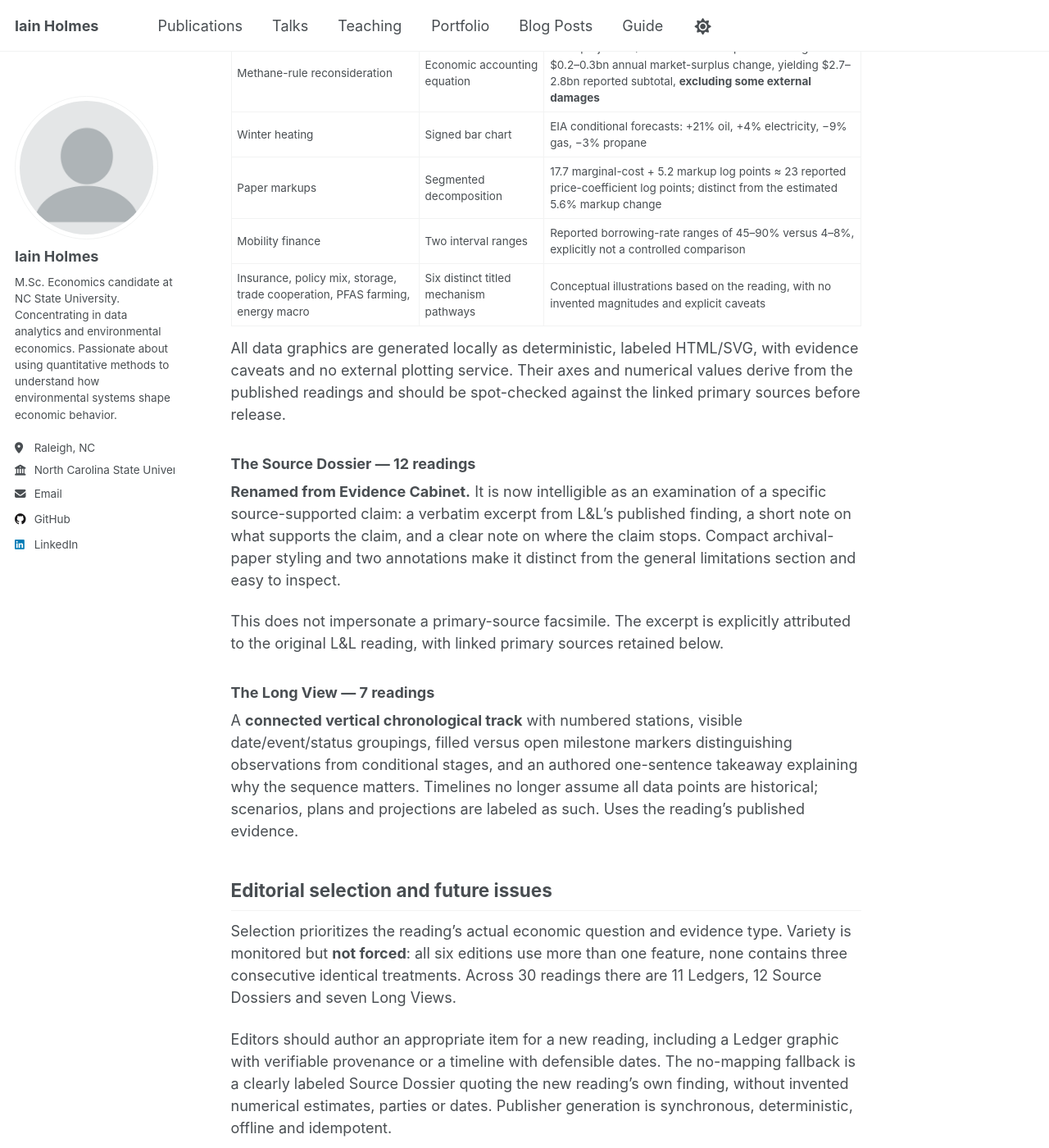
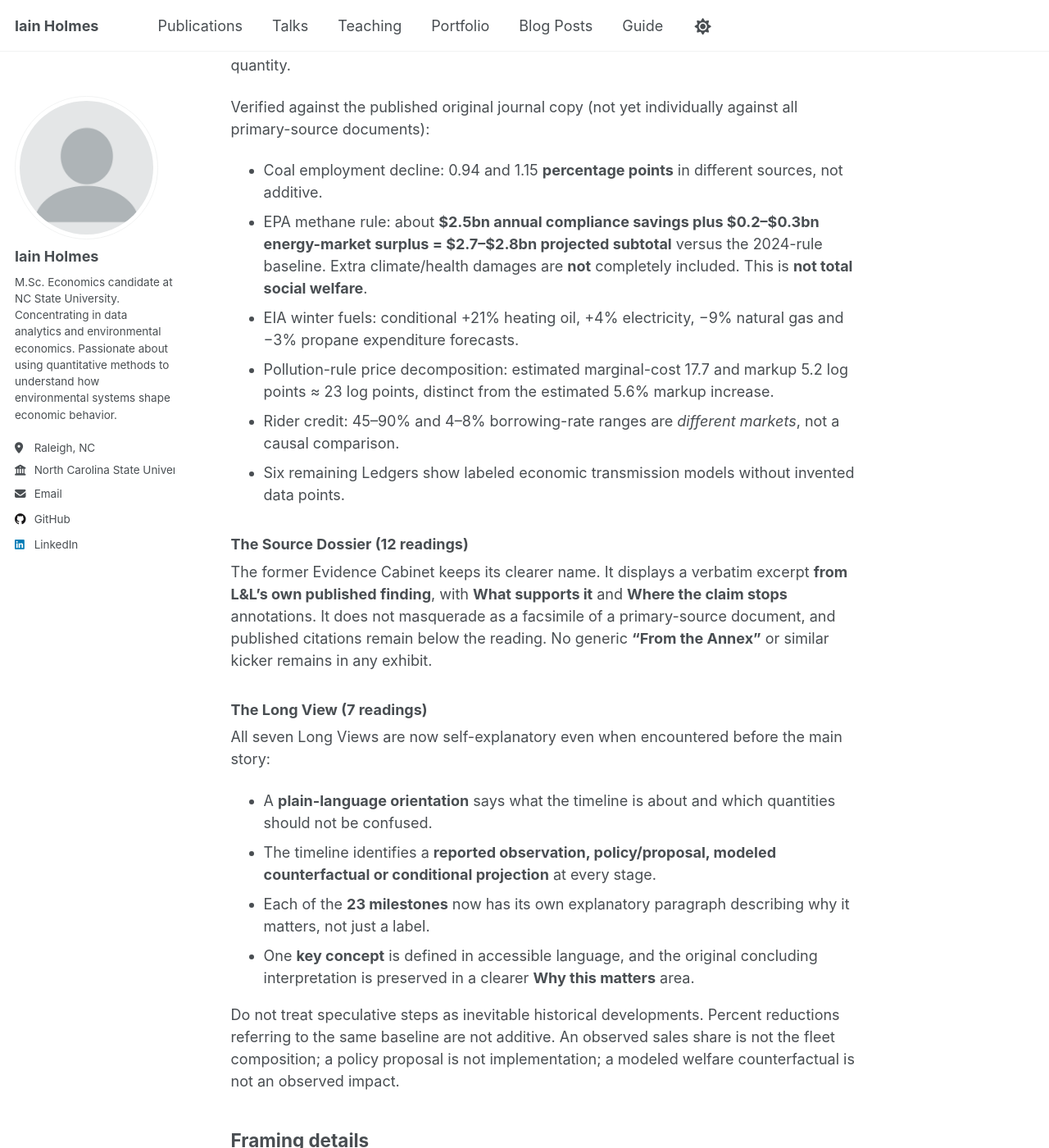
Before and after one commit to iainholmes/iainholmes.github.io, a Jekyll site: the page built from docs/ll-reading-exhibits-editorial-rotation-20261102.md, in a window 1280 px wide and 1400 px high, scrolled down 1397 px. Shown: the whole window at 82% size. Built offline with Jekyll 4.4.1, drawn with Linux system fonts in a browser that asks for light colours; nearby versions of some CDN libraries; our own code applies the rules of GitHub Pages for plain Markdown files; library files that are not in the unit come from our copies; a script that is not in the unit is left out; some of the changed text lies outside the part shown.

Commit message:
Document final guided-exhibit content, balanced framing and source-level acceptance checks

```diff
--- a/docs/ll-reading-exhibits-editorial-rotation-20261102.md
+++ b/docs/ll-reading-exhibits-editorial-rotation-20261102.md
@@ -1,76 +1,70 @@
-# Loblolly & Logit — Integrated Reading Spreads (PR #49)
+# Loblolly & Logit — Guided Reading Spreads (draft PR #49)
 
-**Review-only.** The draft branch is not the live periodical. Never merge until the actual page has been visually inspected and the article-specific figures have received editorial confirmation.
+**Status: review branch only. No merge or deployment.** This update responds to the user's direct inspection and preserves the current admired typography, palette, page width, and overall publication architecture.
 
-## Editorial design
+## The reading sequence
 
-The journal retains its outer page width, edition navigation, left and right vertical boundaries, enlarged mirrored copper terminals, typography, site identity, Research Notebook, Heron and Commonplace/Keep controls. All original author-written article text, figures and sources are preserved.
+1. **Original chapter title and evidence status** → a thin graduated horizontal rule with restrained copper/forest registration details.
+2. **Original finding / lead** → a separate delicate rule, connecting the headline to the research rather than boxing it into a card.
+3. **First research section** → if its authored heading is literally *Why it matters* (26 readings), the heading becomes a wide left title with its untouched explanatory paragraph to the right. The four other openings retain their specialized headings and existing sequential treatment.
+4. **Paired analytical spread** → original *Economic interpretation* and one appropriate reading exhibit. A subtly ruled seam gives the two sections separate editorial identities without another heavy panel. The Source Dossier, when selected, appears on the opposite side.
+5. **Original article figure(s)** → nine source-author visual/media sections retain their published markup after the spread.
+6. **Aligned evidence register** → *What the evidence does—and does not—say* and the *Research Notebook* begin on the same horizontal line, with complementary forest/copper/river borders. The existing Heron wrapper is nonsticky inside this specific pair.
+7. **Original source links**, unchanged.
 
-Each reading now follows a more intentionally composed rhythm:
+These changes affect presentation rather than rewriting the 30 published author-supplied readings.
 
-1. **Chapter header and finding:** clear typography and subtle horizontal rules.
-2. **Research / design / initial argument:** readable full-width narrative with a controlled line measure.
-3. **Asymmetrical analytical spread:** the existing *Economic interpretation* shares a composed editorial surface with one article-specific feature. The Source Dossier sits to the left; the Incidence Ledger or Long View sits to the right. The two sections form one spread rather than separate consecutive blocks.
-4. **Original figures** (where authored): retained after the interpretive stage, never replaced by the feature.
-5. **Evidence Register:** *What the evidence does—and does not—say* and *Research Notebook* share a horizontal starting line. When the Heron creates a `.margin` wrapper, the notebook remains in the same column.
-6. **Original source links:** unchanged.
+## Three recurring, article-specific exhibits
 
-At narrower viewports the analytical spread stacks instead of squeezing prose into tiny columns. At phone width it remains vertically legible. Print omits decorative framing and preserves actual content.
+### The Incidence Ledger (11 readings)
 
-## Three independently designed reading features
+Every Ledger now opens with an **authored beginner-friendly explanation of the economic question**, followed by its **source-grounded numerical figure, accounting identity, or explicitly non-numerical model**, a **How to read this** interpretation, the **incidence entries**, and one **defined key concept**.
 
-### The Incidence Ledger — 11 readings
+The ledger is tight: numerical figure in a subtle colored surface; compressed lines carry both the impact and evidence status; forest, river-blue and copper highlight separate parties/channels without changing the approved journal palette. Every graphic explicitly identifies whether it is an estimate, forecast, model mechanism or agency-projected quantity.
 
-**A tight, source-grounded economic graphic plus a compact two-part ledger**: affected party / actual or plausible incidence, with an evidence-status qualification on each entry. The chart/model is integral to the Ledger rather than an unrelated decoration.
+Verified against the published original journal copy (not yet individually against all primary-source documents):
 
-The eleven custom graphics include:
+- Coal employment decline: 0.94 and 1.15 **percentage points** in different sources, not additive.
+- EPA methane rule: about **$2.5bn annual compliance savings plus $0.2–$0.3bn energy-market surplus = $2.7–$2.8bn projected subtotal** versus the 2024-rule baseline. Extra climate/health damages are **not** completely included. This is **not total social welfare**.
+- EIA winter fuels: conditional +21% heating oil, +4% electricity, −9% natural gas and −3% propane expenditure forecasts.
+- Pollution-rule price decomposition: estimated marginal-cost 17.7 and markup 5.2 log points ≈ 23 log points, distinct from the estimated 5.6% markup increase.
+- Rider credit: 45–90% and 4–8% borrowing-rate ranges are *different markets*, not a causal comparison.
+- Six remaining Ledgers show labeled economic transmission models without invented data points.
 
-| Reading | Visual type | Evidence basis |
-|---|---|---|
-| Coal demand | Two-bar comparison | Mining-employment declines of 0.94 and 1.15 percentage points (different measures, not additive) |
-| Methane-rule reconsideration | Economic accounting equation | EPA's projected $2.5bn annual compliance savings and $0.2–0.3bn annual market-surplus change, yielding $2.7–2.8bn reported subtotal, **excluding some external damages** |
-| Winter heating | Signed bar chart | EIA conditional forecasts: +21% oil, +4% electricity, −9% gas, −3% propane |
-| Paper markups | Segmented decomposition | 17.7 marginal-cost + 5.2 markup log points ≈ 23 reported price-coefficient log points; distinct from the estimated 5.6% markup change |
-| Mobility finance | Two interval ranges | Reported borrowing-rate ranges of 45–90% versus 4–8%, explicitly not a controlled comparison |
-| Insurance, policy mix, storage, trade cooperation, PFAS farming, energy macro | Six distinct titled mechanism pathways | Conceptual illustrations based on the reading, with no invented magnitudes and explicit caveats |
+### The Source Dossier (12 readings)
 
-All data graphics are generated locally as deterministic, labeled HTML/SVG, with evidence caveats and no external plotting service. Their axes and numerical values derive from the published readings and should be spot-checked against the linked primary sources before release.
+The former Evidence Cabinet keeps its clearer name. It displays a verbatim excerpt **from L&L's own published finding**, with **What supports it** and **Where the claim stops** annotations. It does not masquerade as a facsimile of a primary-source document, and published citations remain below the reading. No generic **“From the Annex”** or similar kicker remains in any exhibit.
 
-### The Source Dossier — 12 readings
+### The Long View (7 readings)
 
-**Renamed from Evidence Cabinet.** It is now intelligible as an examination of a specific source-supported claim: a verbatim excerpt from L&L's published finding, a short note on what supports the claim, and a clear note on where the claim stops. Compact archival-paper styling and two annotations make it distinct from the general limitations section and easy to inspect.
+All seven Long Views are now self-explanatory even when encountered before the main story:
 
-This does not impersonate a primary-source facsimile. The excerpt is explicitly attributed to the original L&L reading, with linked primary sources retained below.
+- A **plain-language orientation** says what the timeline is about and which quantities should not be confused.
+- The timeline identifies a **reported observation, policy/proposal, modeled counterfactual or conditional projection** at every stage.
+- Each of the **23 milestones** now has its own explanatory paragraph describing why it matters, not just a label.
+- One **key concept** is defined in accessible language, and the original concluding interpretation is preserved in a clearer **Why this matters** area.
 
-### The Long View — 7 readings
+Do not treat speculative steps as inevitable historical developments. Percent reductions referring to the same baseline are not additive. An observed sales share is not the fleet composition; a policy proposal is not implementation; a modeled welfare counterfactual is not an observed impact.
 
-A **connected vertical chronological track** with numbered stations, visible date/event/status groupings, filled versus open milestone markers distinguishing observations from conditional stages, and an authored one-sentence takeaway explaining why the sequence matters. Timelines no longer assume all data points are historical; scenarios, plans and projections are labeled as such. Uses the reading's published evidence.
+## Framing details
 
-## Editorial selection and future issues
+- The left spine is still **14px wide**, with symmetrical **70px copper** top and bottom terminals and the established tapered transition.
+- The right spine is now **8px wide**, horizontally scaled from the left: **exact same 70px copper lengths and taper geometry**, same colors and mirrored placement. Not a differently proportioned end cap.
+- On desktop, thin graduated lines separate the title from the lead, lead from analysis, and the essay from the selected exhibit; the lower evidence register has a shared heading rule and two distinct accent seams.
+- On narrow desktop, the paired interpretation and exhibit stack before columns become cramped. The horizontal Why-it-matters opening stacks on tablet/mobile. Print removes unnecessary decorative treatment.
 
-Selection prioritizes the reading's actual economic question and evidence type. Variety is monitored but **not forced**: all six editions use more than one feature, none contains three consecutive identical treatments. Across 30 readings there are 11 Ledgers, 12 Source Dossiers and seven Long Views.
+## Selection, publishing, and source discipline
 
-Editors should author an appropriate item for a new reading, including a Ledger graphic with verifiable provenance or a timeline with defensible dates. The no-mapping fallback is a clearly labeled Source Dossier quoting the new reading's own finding, without invented numerical estimates, parties or dates. Publisher generation is synchronous, deterministic, offline and idempotent.
+Exhibit type is chosen by reading-specific relevance, not an arbitrary 1–2–3 sequence. The archive currently has 11 Ledgers, 12 Dossiers, and seven Long Views; each six-edition run uses more than one type and avoids three identical types in a row.
 
-## Verification performed, and limits
+Publish-time rendering is deterministic and local. A future reading without a curated entry receives a clearly labeled source-exact Source Dossier instead of invented incidence, dates or graphs. The source-preservation comparator ignores only separately generated exhibits; it still compares author-supplied paragraphs, headings, figures, source links, identifiers and research notes.
 
-- All **30 original scholarship records** remain identical under the source-preservation comparison, including article headlines, source links, figures and research notes.
-- Layout composer repeated on the current document produces identical output.
-- Reviewed source-level JavaScript test runs: **159 historical-edition, 111 reading-layout and 542 rotating-exhibit checks passed (812 total)**.
-- All 11 source-specific visuals, 12 Dossiers, seven timelines, nine original visual/media blocks, and 30 evidence/notebook pairs appear in the generated document.
-- This was tested with repository sources retrieved from GitHub and isolated JS execution using read-only mocks. It is **not equivalent to executing the full repository Node/Jekyll workflow**.
-- **No physical Safari screenshot, browser-measured fit, or production deployment has yet been independently verified.**
+## Verification and release gate
 
-## Required visual and editorial acceptance before merge
+**Passed:** 159 historical-edition, 118 page-layout, and 715 guided-exhibit source-level assertions: **992 total**. All 30 original article records compare equal; 30 reading stages finish; 26 Why-it-matters openings are horizontal; 18 new exhibit primers and economic concept definitions exist; all 23 Long View milestones have separate explanations; 11 Ledgers retain unique source-specific graphics. Recomposition is idempotent, and stylesheet braces are balanced.
 
-View actual branch in Safari using the existing local preview:
+These checks were run with repository source retrieved through GitHub and isolated JavaScript using read-only filesystem/Git mocks. They do **not** demonstrate a full Node/Jekyll test run, Safari rendering, actual interaction testing or independent numerical-source verification.
 
-- Coal reading: source-derived bar comparison and no giant unused Ledger space.
-- Methane reading: the EPA equation is legible and doesn't suggest complete social welfare.
-- Household-climate reading: the renamed **Source Dossier** has clear purpose and hierarchy.
-- Solar + storage: timeline dates, event sequence and conditional future milestones are immediately distinguishable.
-- Figure-rich articles: source graphics still fit and are not squeezed into the interpretive stage.
-- Check laptop/desktop at 1704, 1512, 1440, 1280, 1180; iPad at 820; phone around 393 CSS pixels; night and light modes, Glance, print, real Heron expanded/collapsed/dismissed, Keep controls and clipping.
-- Read every graphic's source/qualifier and all curated Dossier annotations before editorial approval. The test verifies internal consistency; it does not independently substantiate every primary-source number.
+**Before merge:** Inspect representative exhibits and first-reader comprehension, right-hand tapered ends at both page extremes, larger laptop and phone widths, light/night/Glance/print, Keep controls, expanded/dismissed Heron, source figures and original links. Final numbers should be checked against linked primary sources. Seek explicit visual approval.
 
-Changes remain on **draft PR #49**, unmerged.
+**Local preview:** Existing locally cloned draft branch can be refreshed using `git pull --ff-only` in the cloned site directory, then reloading the localhost browser page; a fresh running preview server will serve updated files automatically.
```
